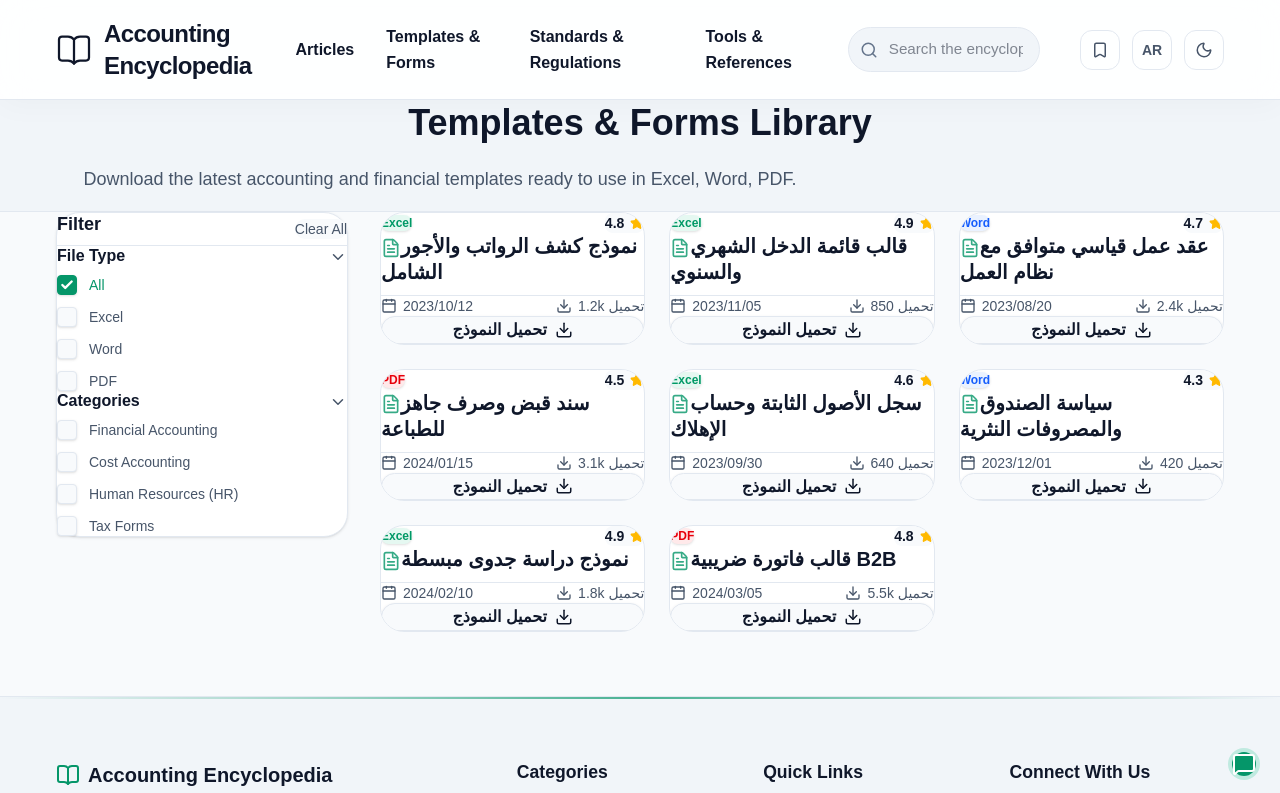
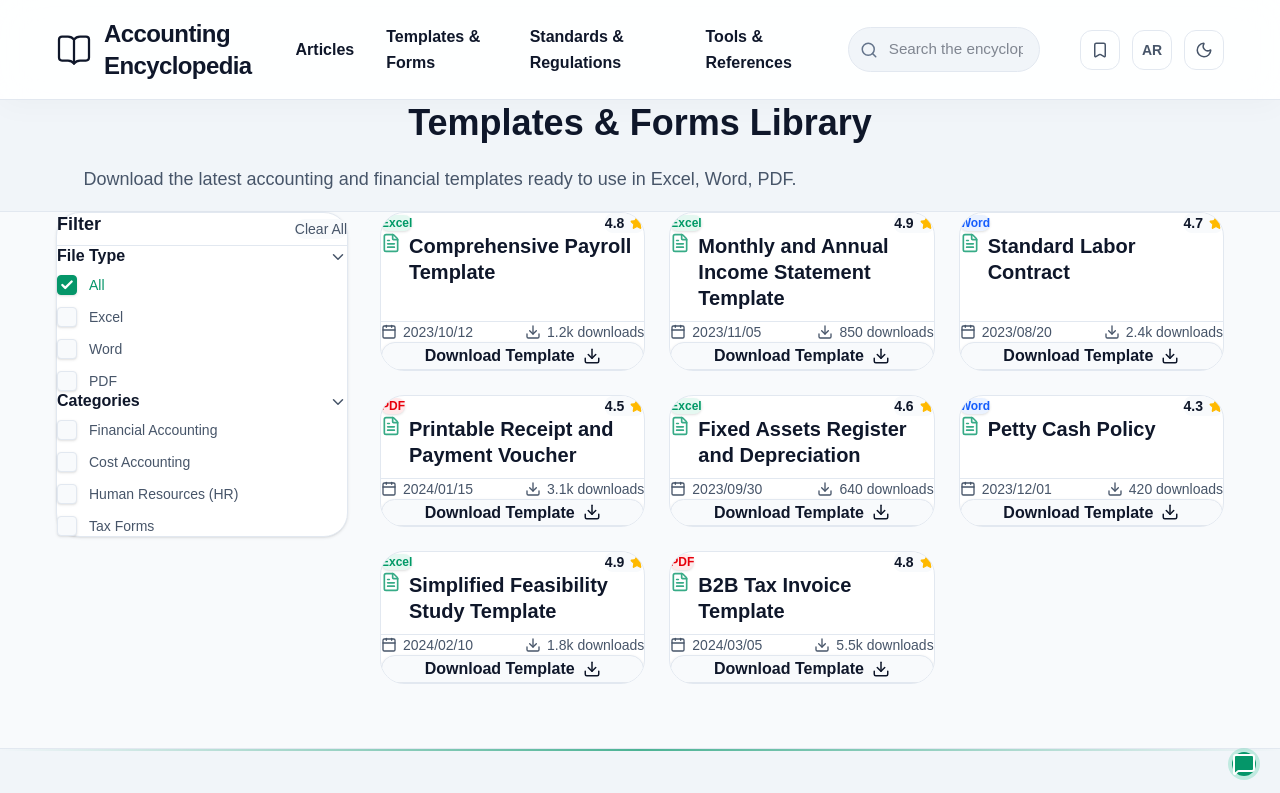
Before and after one commit to abdullahalalawi52-jpg/Accounting-Encyclopedia, a React (Vite) app: page /templates in a window 1280 px wide. Shown: the top 793 px of the page. Built offline with nearby package versions, Linux system fonts and the light colour scheme.

Commit message:
fix(i18n): enable dynamic English titles, download counts, and button text in TemplateCard

```diff
--- a/src/components/cards/TemplateCard.jsx
+++ b/src/components/cards/TemplateCard.jsx
@@ -1,8 +1,14 @@
 import { memo } from 'react';
 import PropTypes from 'prop-types';
+import { useTranslation } from 'react-i18next';
 import { Download, Star, FileText, Calendar } from 'lucide-react';
 
 function TemplateCard({ template, onDownload }) {
+  const { i18n } = useTranslation();
+  const isEn = i18n.language.startsWith('en');
+
+  const title = isEn && template.title_en ? template.title_en : template.title;
+
   return (
     <div className="group relative bg-[var(--bg-card)] border border-[var(--border-color)] hover:border-[var(--primary-accent)] rounded-2xl p-6 flex flex-col h-full transition-all duration-500 hover:shadow-2xl hover:-translate-y-2 overflow-hidden">
       <div className="absolute top-0 right-0 w-32 h-32 bg-emerald-500/5 rounded-full blur-2xl opacity-0 group-hover:opacity-100 transition-opacity duration-700 pointer-events-none"></div>
@@ -20,18 +26,18 @@ function TemplateCard({ template, onDownload }) {
         </div>
       </div>
 
-      <h3 className="font-bold text-[var(--text-primary)] text-lg md:text-xl mb-6 flex-grow leading-snug group-hover:text-[var(--primary-accent)] transition-colors relative z-10">
-        <FileText size={20} className="inline ml-2 text-[var(--primary-accent)] opacity-80" />
-        {template.title}
+      <h3 className="font-bold text-[var(--text-primary)] text-lg md:text-xl mb-6 flex-grow leading-snug group-hover:text-[var(--primary-accent)] transition-colors relative z-10 flex items-start gap-2">
+        <FileText size={20} className="shrink-0 mt-1 text-[var(--primary-accent)] opacity-80" />
+        <span>{title}</span>
       </h3>
 
       <div className="flex justify-between items-center text-[var(--text-secondary)] text-sm mb-6 border-t border-[var(--border-color)] pt-5 relative z-10">
         <span className="flex items-center gap-1.5"><Calendar size={16} /> {template.date}</span>
-        <span className="flex items-center gap-1.5"><Download size={16} /> {template.downloads} تحميل</span>
+        <span className="flex items-center gap-1.5"><Download size={16} /> {template.downloads} {isEn ? 'downloads' : 'تحميل'}</span>
       </div>
 
       <button onClick={() => onDownload(template)} className="bg-[var(--bg-main)] text-[var(--text-primary)] border border-[var(--border-color)] group-hover:bg-[var(--primary-accent)] group-hover:text-white group-hover:border-[var(--primary-accent)] w-full py-3 rounded-xl font-bold flex justify-center items-center gap-2 transition-all duration-300 shadow-sm mt-auto relative z-10">
-        تحميل النموذج <Download size={18} className="transition-transform group-hover:-translate-y-1" />
+        {isEn ? 'Download Template' : 'تحميل النموذج'} <Download size={18} className="transition-transform group-hover:-translate-y-1" />
       </button>
     </div>
   );
--- a/src/pages/Templates.jsx
+++ b/src/pages/Templates.jsx
@@ -37,9 +37,8 @@ function Templates() {
     const blob = new Blob([bom, content], { type: mimeType });
     const url = URL.createObjectURL(blob);
 
-    const link = document.createElement('a');
-    link.href = url;
-    link.download = `${template.title}${extension}`;
+    const downloadTitle = (isEn && template.title_en) ? template.title_en : template.title;
+    link.download = `${downloadTitle}${extension}`;
     document.body.appendChild(link);
     link.click();
 
```
